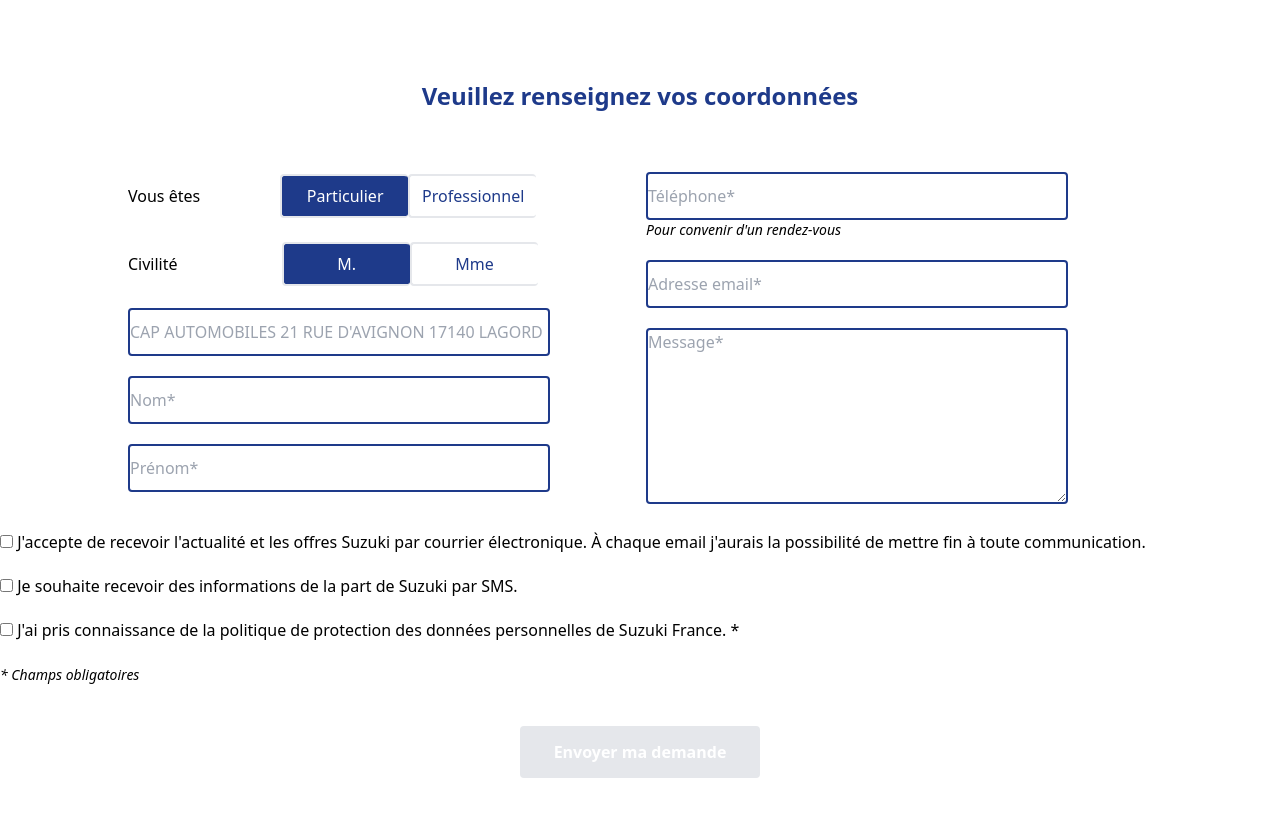
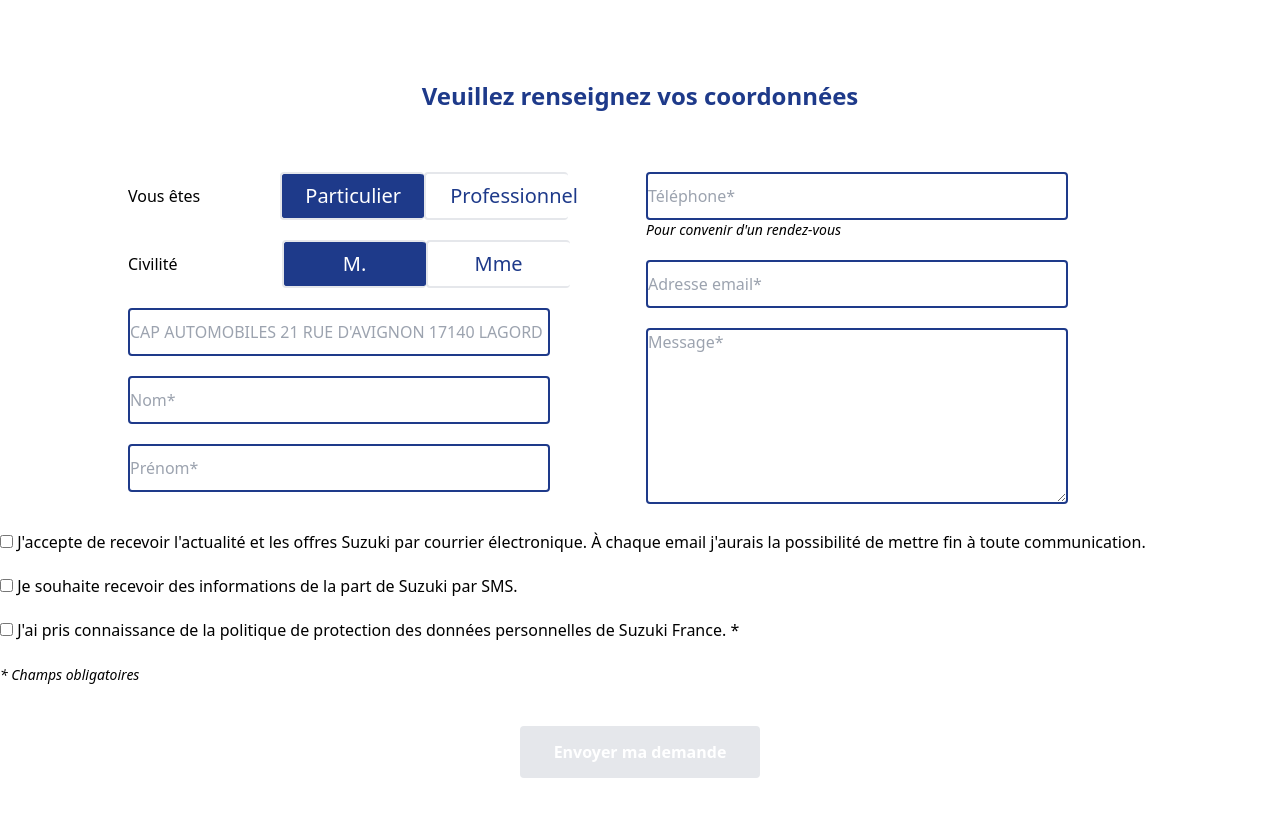
Before and after one commit to kevinmbongo/vue-contact-form, a Vue app: page / in a window 1280 px wide. Shown: the top 816 px of the page. Built offline with nearby package versions, Linux system fonts and the light colour scheme.

Commit message:
style(project): styling the footer button

```diff
--- a/src/App.vue
+++ b/src/App.vue
@@ -113,10 +113,10 @@ export default {
 
 <style scoped>
 .selectedButton {
-  @apply bg-blue-900 text-white border-2 rounded p-2 border-r-0 w-32;
+  @apply bg-blue-900 text-white border-2 rounded py-2 px-5 border-r-0 w-36 text-xl;
 }
 .UnselectedButton {
-  @apply bg-white text-blue-900 border-2 rounded p-2 border-r-0 w-32;
+  @apply bg-white text-blue-900 border-2 rounded py-2 px-6 border-r-0 w-36 text-xl;
 }
 .falseButton {
   @apply bg-gray-200 text-white  border-2 rounded mt-5 py-3 px-8 text-base font-bold;
```
